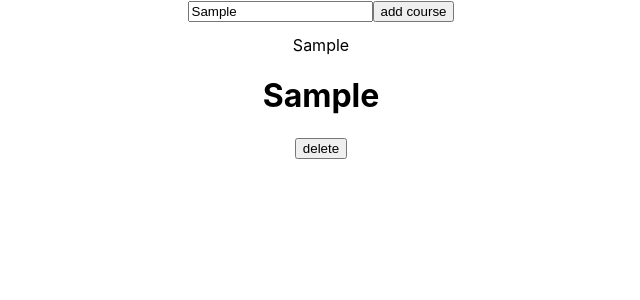
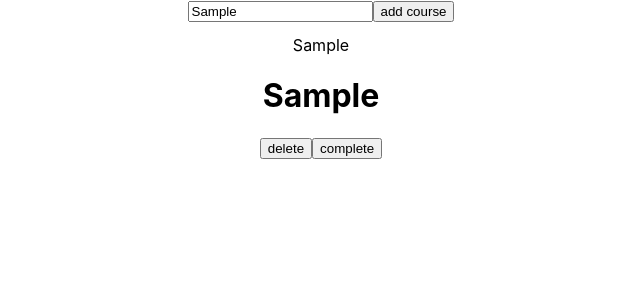
Before and after one commit to haakel/reactlearn, a React (Create React App) app: page / in a window 1280 px wide. Both pictures are taken after typing "Sample" into the empty fields and a click on the button "add course". Shown: the top 300 px of the page, without its empty margins (319-959 px from the left). Built offline with nearby package versions, Linux system fonts and the light colour scheme.

Commit message:
e04 2:07:33

```diff
--- a/src/App.js
+++ b/src/App.js
@@ -18,6 +18,7 @@ function App() {
     const course = {
       id: lastId + 1,
       courseName: newcourse,
+      iscompleted: false,
     };
 
     const newcourselist = [...courselist, course];
@@ -32,6 +33,16 @@ function App() {
     });
     setcourselist(newcourselist);
   };
+  //e04 2:07:33
+  const completeCourse = (courseId) => {
+    const newCourseList = courselist.map((course) =>
+      course.id === courseId
+        ? { ...course, iscompleted: !course.iscompleted }
+        : course
+    );
+    setcourselist(newCourseList);
+  };
+
   return (
     <div className="App">
       <div className="add-course">
@@ -52,7 +63,12 @@ function App() {
             //   </button>
             // </div>
 
-            <Course course={course} key={index} deletecourse={deletecourse} />
+            <Course
+              course={course}
+              key={index}
+              deletecourse={deletecourse}
+              completecourse={completeCourse}
+            />
           );
         })}
       </div>
--- a/src/course.js
+++ b/src/course.js
@@ -1,10 +1,17 @@
 // e03 - 1:59:17
 const Course = (props) => {
   return (
-    <div>
+    <div
+      style={{
+        backgroundColor: props.course.iscompleted ? "green" : "white",
+      }}
+    >
       <h1>{props.course.courseName}</h1>
       <button onClick={() => props.deletecourse(props.course.id)}>
         delete
+      </button>
+      <button onClick={() => props.completecourse(props.course.id)}>
+        complete
       </button>
     </div>
   );
```
